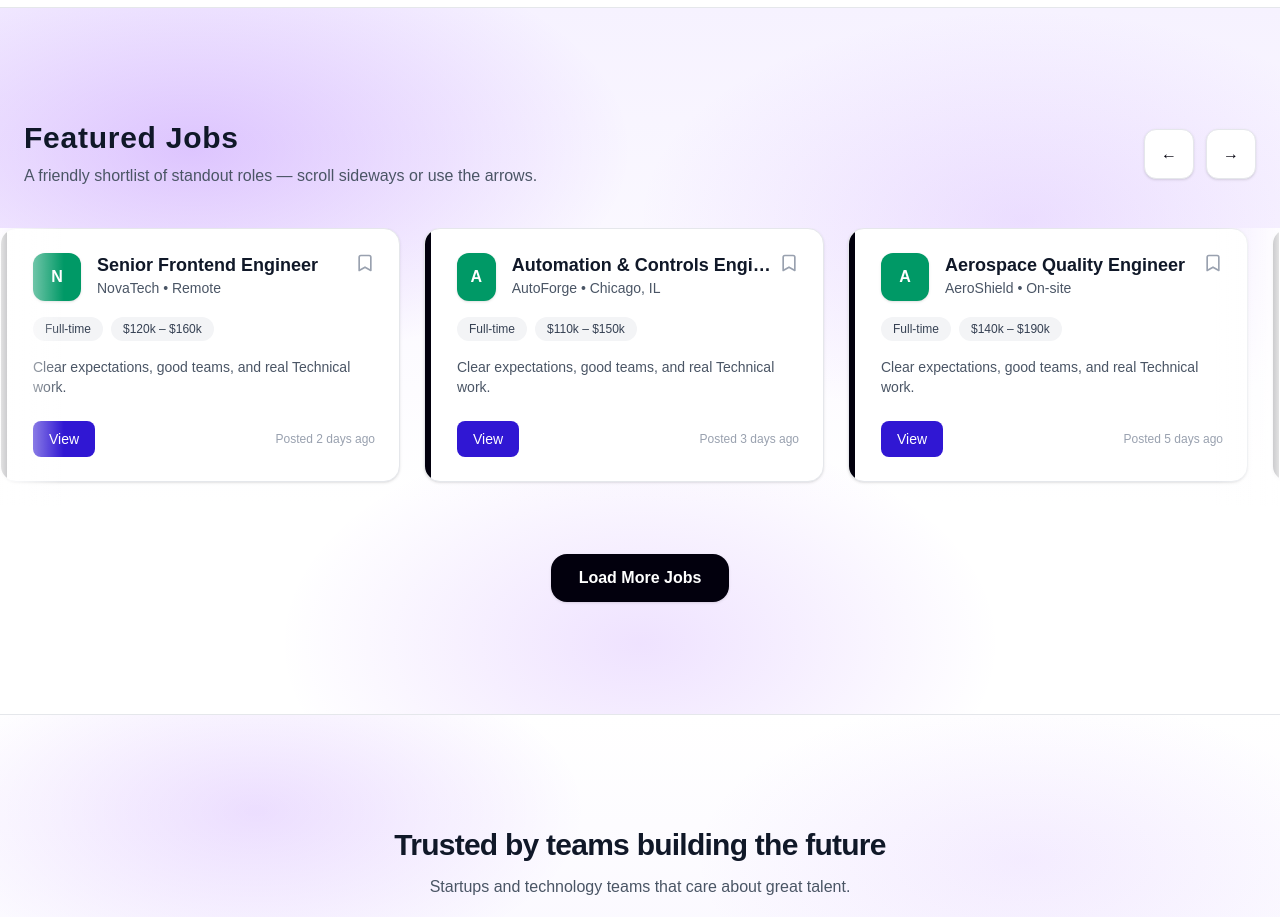
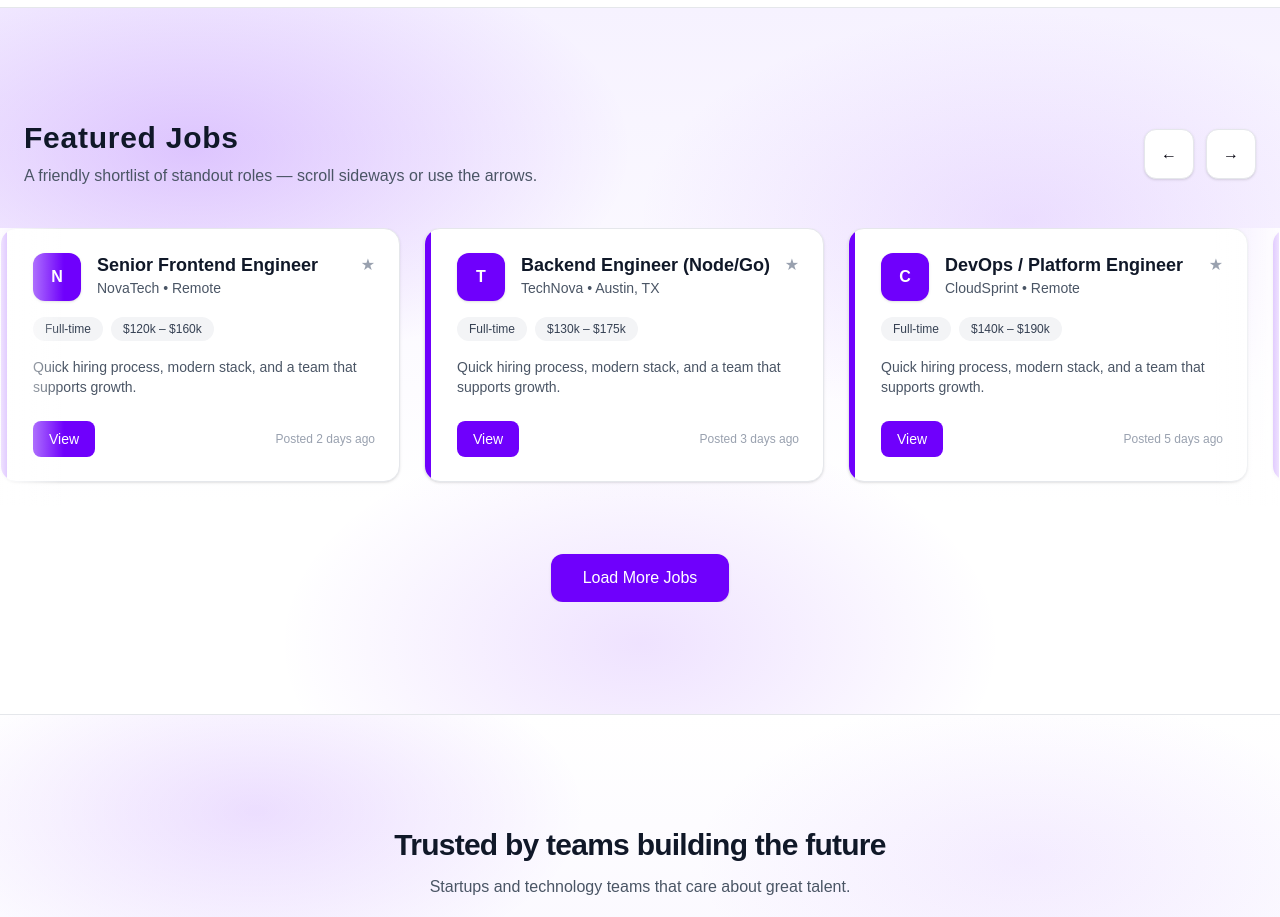
Before and after one commit to adebisidolapo/technicaljobboard, a Next.js app in the folder jobboard/: page / in a window 1280 px wide. Shown: the part 1100-2017 px from the top of the page. Built offline with nearby package versions, Linux system fonts and the light colour scheme.

Commit message:
update featured job

```diff
--- a/jobboard/app/page.tsx
+++ b/jobboard/app/page.tsx
@@ -381,9 +381,11 @@ const CATEGORIES = [
 
 {/* ================= FEATURED JOBS ================= */}
 <section className="py-28 hero-bg border-y border-gray-200">
-  {/* Header stays inside max width */}
-  <div className="max-w-7xl mx-auto px-6">
-    <div className="flex flex-col md:flex-row md:items-center md:justify-between gap-6 mb-10">
+  {/* Full-width container for carousel feel */}
+  <div className="max-w-[100vw] overflow-hidden">
+
+    {/* Header */}
+    <div className="max-w-7xl mx-auto px-6 flex flex-col md:flex-row md:items-center md:justify-between gap-6 mb-10">
       <div>
         <h2 className="text-3xl font-semibold tracking-wide text-gray-900">
           Featured Jobs
@@ -393,7 +395,7 @@ const CATEGORIES = [
         </p>
       </div>
 
-      {/* Controls */}
+      {/* Carousel Controls */}
       <div className="flex items-center gap-3">
         <button
           type="button"
@@ -422,17 +424,16 @@ const CATEGORIES = [
         </button>
       </div>
     </div>
-  </div>
 
-  {/* FULL-WIDTH carousel area */}
+    {/* Carousel */}
     <div className="relative">
-    {/* Soft fades */}
+      {/* Soft edge fades */}
       <div className="pointer-events-none absolute top-0 left-0 h-full w-10 md:w-16 bg-gradient-to-r from-white/90 to-transparent z-10" />
       <div className="pointer-events-none absolute top-0 right-0 h-full w-10 md:w-16 bg-gradient-to-l from-white/90 to-transparent z-10" />
 
       <div
         id="featured-carousel"
-      className="no-scrollbar flex gap-6 overflow-x-auto pb-6 scroll-smooth snap-x snap-mandatory px-6 md:px-10"
+        className="no-scrollbar flex gap-6 overflow-x-auto pb-6 px-6 md:px-12 scroll-smooth snap-x snap-mandatory"
       >
         {[
           {
@@ -444,87 +445,96 @@ const CATEGORIES = [
             posted: "2 days ago",
           },
           {
-          title: "Automation & Controls Engineer (PLC)",
-          company: "AutoForge",
-          location: "Chicago, IL",
+            title: "Backend Engineer (Node/Go)",
+            company: "TechNova",
+            location: "Austin, TX",
             type: "Full-time",
-          pay: "$110k – $150k",
+            pay: "$130k – $175k",
             posted: "3 days ago",
           },
           {
-          title: "Aerospace Quality Engineer",
-          company: "AeroShield",
-          location: "On-site",
+            title: "DevOps / Platform Engineer",
+            company: "CloudSprint",
+            location: "Remote",
             type: "Full-time",
             pay: "$140k – $190k",
             posted: "5 days ago",
           },
           {
-          title: "Healthcare Technical Project Coordinator",
-          company: "CareOps",
+            title: "Product Designer",
+            company: "Launchify",
+            location: "San Francisco, CA",
+            type: "Contract",
+            pay: "$8,000 / month",
+            posted: "4 days ago",
+          },
+          {
+            title: "Data Engineer",
+            company: "SignalWorks",
             location: "New York, NY",
             type: "Full-time",
-          pay: "$85k – $110k",
-          posted: "6 days ago",
-        },
-        {
-          title: "Architectural Technician",
-          company: "BuildStudio",
-          location: "San Francisco, CA",
-          type: "Full-time",
-          pay: "$75k – $95k",
+            pay: "$125k – $165k",
             posted: "1 week ago",
           },
         ].map((job, idx) => (
           <div
             key={idx}
             className="snap-start flex-none w-[320px] sm:w-[360px] md:w-[400px]
-                     bg-white rounded-2xl shadow-sm hover:shadow-md transition
+                       bg-white rounded-2xl shadow-sm hover:shadow-lg transition
                        border border-gray-200 relative overflow-hidden"
           >
-          {/* Left Accent (neutral) */}
-          <div className="absolute left-0 top-0 h-full w-1.5 bg-[#02000D]" />
+            {/* Purple accent */}
+            <div className="absolute left-0 top-0 h-full w-1.5 bg-[#6F00FC]" />
 
             <div className="p-6 pl-8">
+              {/* Header */}
               <div className="flex justify-between items-start">
-              <div className="flex gap-4 min-w-0">
-                {/* Company mark (use same color as All Jobs so it matches) */}
-                <div className="w-12 h-12 rounded-xl bg-emerald-600 text-white flex items-center justify-center font-bold shadow-sm">
+                <div className="flex gap-4">
+                  <div className="w-12 h-12 rounded-xl bg-[#6F00FC] text-white flex items-center justify-center font-bold shadow-sm">
                     {job.company.charAt(0)}
                   </div>
 
-                <div className="min-w-0">
-                  <h3 className="text-lg font-semibold text-gray-900 leading-snug truncate">
+                  <div>
+                    <h3 className="text-lg font-semibold text-gray-900 leading-snug">
                       {job.title}
                     </h3>
-                  <p className="text-sm text-gray-600 truncate">
+                    <p className="text-sm text-gray-600">
                       {job.company} • {job.location}
                     </p>
                   </div>
                 </div>
 
                 {/* Save */}
-              <button aria-label="Save job" className="text-gray-400 hover:text-[#02000D] transition">
-                <svg xmlns="http://www.w3.org/2000/svg" className="h-5 w-5" fill="none" viewBox="0 0 24 24" stroke="currentColor">
-                  <path strokeLinecap="round" strokeLinejoin="round" strokeWidth={2} d="M5 5a2 2 0 012-2h10a2 2 0 012 2v16l-7-4-7 4V5z" />
-                </svg>
+                <button
+                  aria-label="Save job"
+                  className="text-gray-400 hover:text-[#6F00FC] transition"
+                >
+                  ★
                 </button>
               </div>
 
+              {/* Meta */}
               <div className="flex flex-wrap gap-2 mt-4">
-              <span className="text-xs px-3 py-1 rounded-full bg-gray-100 text-gray-700">{job.type}</span>
-              <span className="text-xs px-3 py-1 rounded-full bg-gray-100 text-gray-700">{job.pay}</span>
+                <span className="text-xs px-3 py-1 rounded-full bg-gray-100 text-gray-700">
+                  {job.type}
+                </span>
+                <span className="text-xs px-3 py-1 rounded-full bg-gray-100 text-gray-700">
+                  {job.pay}
+                </span>
               </div>
 
               <p className="text-sm text-gray-600 mt-4">
-              Clear expectations, good teams, and real Technical work.
+                Quick hiring process, modern stack, and a team that supports growth.
               </p>
 
+              {/* Footer */}
               <div className="mt-6 flex justify-between items-center">
-              <button className="bg-[#3017D3] hover:bg-[#2a12c0] text-white px-4 py-2 rounded-lg text-sm font-medium transition">
+                <button className="bg-[#6F00FC] hover:bg-[#8C33FD] text-white px-4 py-2 rounded-lg text-sm font-medium transition">
                   View
                 </button>
-              <span className="text-xs text-gray-400">Posted {job.posted}</span>
+                <span className="text-xs text-gray-400">
+                  Posted {job.posted}
+                </span>
               </div>
             </div>
           </div>
@@ -532,16 +542,15 @@ const CATEGORIES = [
       </div>
     </div>
 
-  {/* Unique Load More button */}
+    {/* Load more */}
     <div className="mt-12 flex justify-center">
-    <button
-      type="button"
-      className="px-7 py-3 rounded-2xl bg-[#02000D] text-white font-semibold shadow-sm hover:bg-black transition"
-    >
+      <button className="bg-[#6F00FC] hover:bg-[#8C33FD] text-white px-8 py-3 rounded-xl font-medium transition shadow-sm">
         Load More Jobs
       </button>
     </div>
+  </div>
 </section>
+
 
 
 
```
Lines whose indentation alone changed are shown as unchanged.
